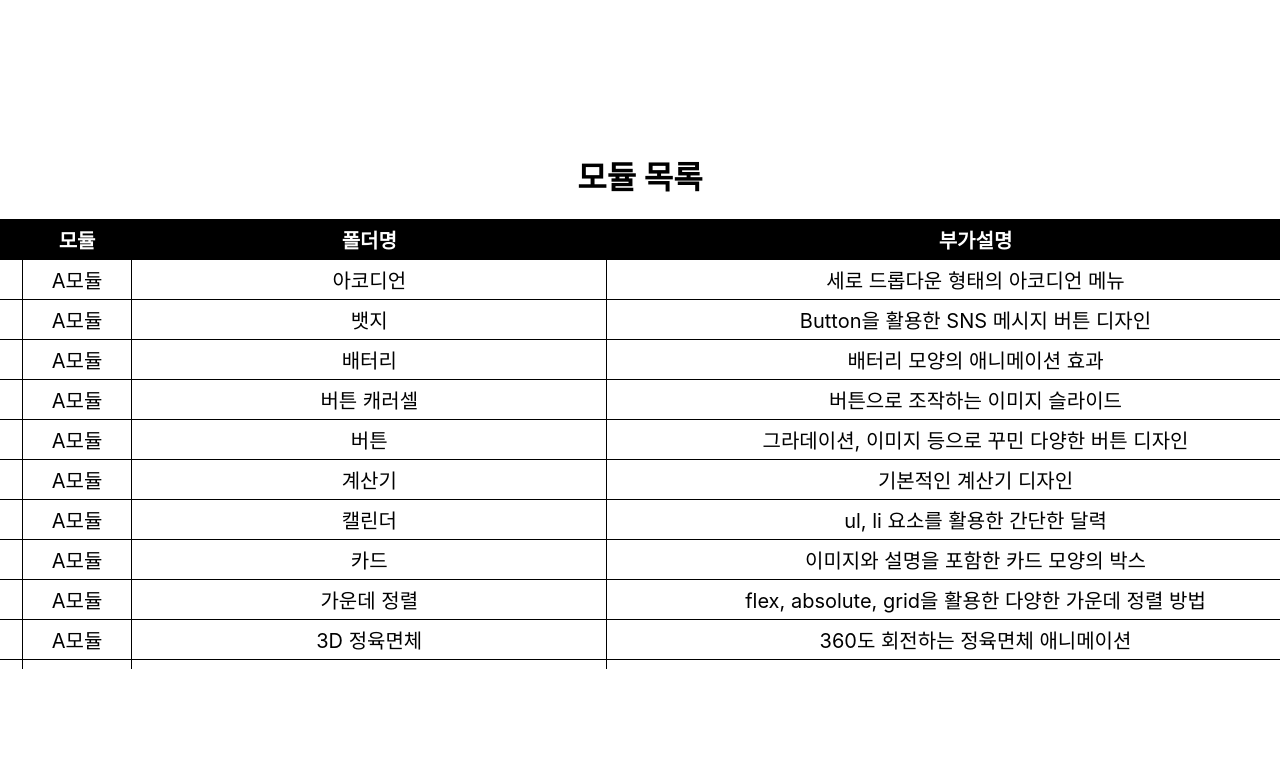
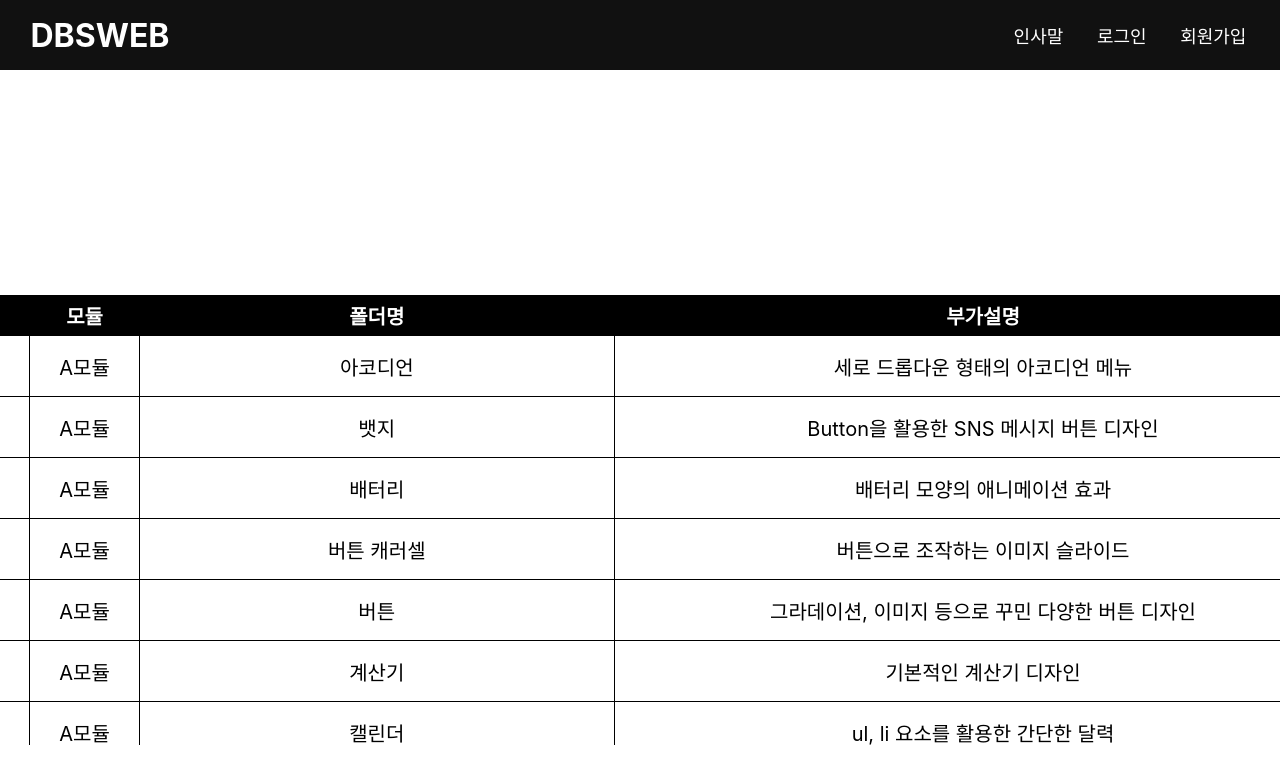
Before and after one commit to TaeWoongYoun/LMS, a React (Create React App) app: page / in a window 1280 px wide. Shown: the top 784 px of the page. Built offline with nearby package versions, Linux system fonts and the light colour scheme.

Commit message:
style : Create header

```diff
--- a/src/App.css
+++ b/src/App.css
@@ -1,16 +1,55 @@
+*{
+  margin: 0;
+  padding: 0;
+}
+
+ul li{
+  padding-left: 0;
+  list-style: none;
+}
+
 .App {
   text-align: center;
 }
 
+header{
+  width: 100%;
+  height: 70px;
+  background-color: #111;
+  color: #fff;
+  display: flex;
+  justify-content: space-between;
+}
+
+.logo{
+  width: 200px;
+  height: 70px;
+  align-content: center;
+}
+
+nav{
+  width: 300px;
+  height: 100%;
+}
+
+nav ul{
+  width: 100%;
+  height: 100%;
+  display: flex;
+  align-items: center;
+  justify-content: space-evenly;
+  font-size: 18px;
+}
+
 .page1{
   width: 100%;
-  height: 100vh;
+  height: 900px;
   display: grid;
   place-content: center;
 }
 
 .table-area{
-  width: 1470px;
+  width: 1455px;
   height: 450px;
   overflow-y: scroll;
   font-size: 20px;
@@ -19,6 +58,25 @@
 table {
   width: 1440px;
   border-collapse: collapse;
+  border-radius: 10px;
+  overflow: hidden;
+}
+
+.table-area::-webkit-scrollbar {
+  width: 15px;
+}
+
+.table-area::-webkit-scrollbar-thumb {
+  background-color: #111;
+  border-radius: 10px;
+  background-clip: padding-box;
+  border: 2px solid transparent;
+}
+
+.table-area::-webkit-scrollbar-track {
+  background-color: grey;
+  border-radius: 10px;
+  box-shadow: inset 0px 0px 5px white;
 }
 
 th{
@@ -33,6 +91,10 @@ tr:hover{
 th, td{
   border: 1px solid black;
   padding: 5px 10px;
+}
+
+td{
+  height: 50px;
 }
 
 .iframe-area{
--- a/src/App.js
+++ b/src/App.js
@@ -60,8 +60,19 @@ function App() {
 
   return (
     <div className="App">
+      <header>
+        <div className='logo'>
+          <h1>DBSWEB</h1>
+        </div>
+        <nav>
+            <ul>
+              <li>인사말</li>
+              <li>로그인</li>
+              <li>회원가입</li>
+            </ul>
+          </nav>
+      </header>
       <div className="page1">
-        <h1>모듈 목록</h1>
         <div className="table-area">
           <table className="module-table">
             <thead>
@@ -75,7 +86,7 @@ function App() {
             <tbody>
               {iframeData.map((item, index) => (
                 <tr key={index} onClick={() => handleSelect(item)} className="table-row">
-                  <td>{item.level}</td>
+                  <td>Lv. {item.level}</td>
                   <td>{item.module}모듈</td>
                   <td>{item.name}</td>
                   <td>{item.description}</td>
```
